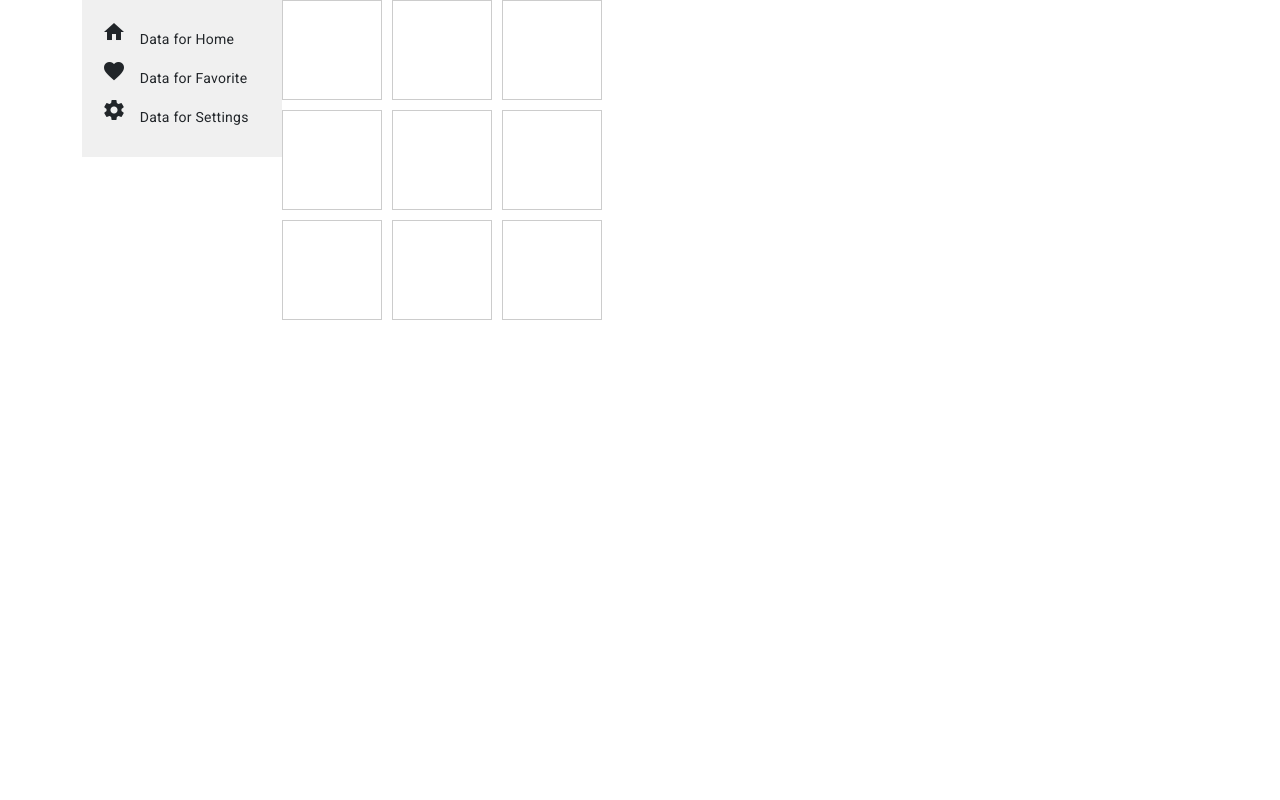
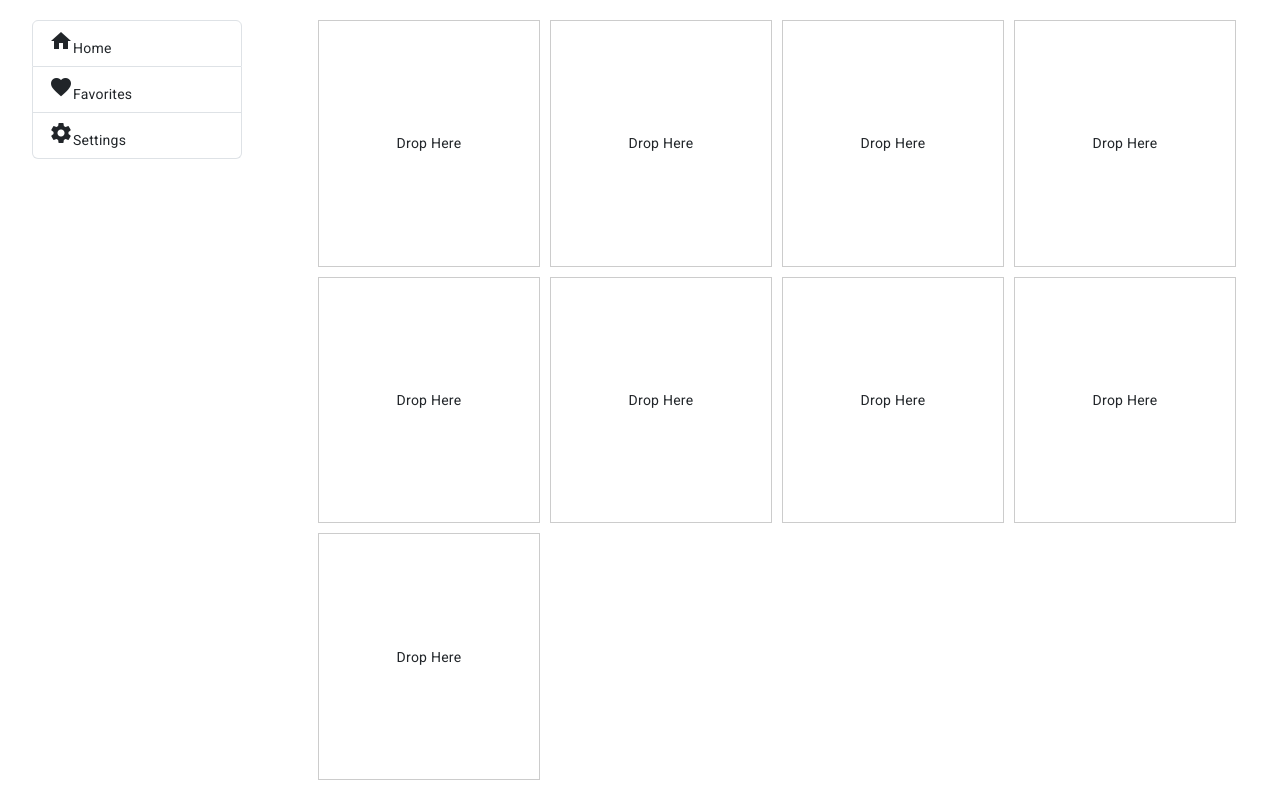
Before and after one commit to ImpulseCKS/dynamic-dashboard, an Angular app: page / in a window 1280 px wide. Built offline with nearby package versions, Linux system fonts and the light colour scheme.

Commit message:
Completed basic page structure and base functionality

```diff
--- a/src/app/app.component.css
+++ b/src/app/app.component.css
@@ -1,3 +1,3 @@
-.container {
-    display: flex;
+.full-height {
+    height: 100vh;
 }
--- a/src/app/app.component.html
+++ b/src/app/app.component.html
@@ -1,4 +1,10 @@
-<div class="container">
-  <app-sidebar></app-sidebar>
-  <app-main-page></app-main-page>
+<div class="container-fluid">
+  <div class="row full-height">
+    <div class="col-auto full-height">
+      <app-sidebar></app-sidebar>
+    </div>
+    <div class="col full-height">
+      <app-main-page></app-main-page>
+    </div>
+  </div>
 </div>
--- a/src/app/app.module.ts
+++ b/src/app/app.module.ts
@@ -7,6 +7,7 @@ import { DragDropModule } from '@angular/cdk/drag-drop';
 import { SidebarComponent } from './sidebar/sidebar.component';
 import { MainPageComponent } from './main-page/main-page.component';
 import { MatIconModule } from '@angular/material/icon';
+import { NgbModule } from '@ng-bootstrap/ng-bootstrap';
 
 @NgModule({
   declarations: [
@@ -18,7 +19,8 @@ import { MatIconModule } from '@angular/material/icon';
     BrowserModule,
     AppRoutingModule,
     DragDropModule,
-    MatIconModule
+    MatIconModule,
+    NgbModule
   ],
   providers: [],
   bootstrap: [AppComponent]
--- a/src/app/main-page/main-page.component.css
+++ b/src/app/main-page/main-page.component.css
@@ -1,27 +1,23 @@
-/* main-page.component.css */
-
 .grid-container {
     display: grid;
-    grid-template-columns: repeat(3, 1fr);
-    /* 3 column grid */
+    grid-template-columns: repeat(auto-fill, minmax(200px, 1fr));
     grid-gap: 10px;
-    /* Gap between grid cells */
+    padding: 20px;
+    height: 100%;
 }
 
 .grid-cell {
     min-height: 100px;
-    min-width: 100px;
-    /* Minimum height of each grid cell */
     border: 1px solid #ccc;
-    /* Border around each grid cell */
     display: flex;
     justify-content: center;
     align-items: center;
 }
 
-.grid-cell img {
-    max-width: 80%;
-    /* Maximum width for dropped icons */
-    max-height: 80%;
-    /* Maximum height for dropped icons */
+.grid-cell span {
+    cursor: pointer;
 }
+
+.full-height {
+    height: 100vh;
+}
--- a/src/app/main-page/main-page.component.html
+++ b/src/app/main-page/main-page.component.html
@@ -1,7 +1,16 @@
-<div class="grid-container" (drop)="onDrop($event)" (dragover)="onDragOver($event)">
-  <div class="grid-cell" *ngFor="let cell of gridCells; let i = index" cdkDropList>
-    <ng-container *ngIf="cell.icon">
-      <img [src]="cell.icon" alt="Dropped Icon">
-    </ng-container>
-  </div>
+<div class="container-fluid">
+    <div class="row full-height">
+        <div class="col full-height">
+            <div class="grid-container" (dragover)="onDragOver($event)">
+                <div class="grid-cell" *ngFor="let cell of gridCells; let i = index" (drop)="onDrop($event, i)">
+                    <ng-container *ngIf="cell.itemName">
+                        <mat-icon>{{ cell.itemName }}</mat-icon>
+                    </ng-container>
+                    <ng-container *ngIf="!cell.itemName">
+                        <span>Drop Here</span>
+                    </ng-container>
+                </div>
+            </div>
+        </div>
+    </div>
 </div>
--- a/src/app/main-page/main-page.component.ts
+++ b/src/app/main-page/main-page.component.ts
@@ -21,10 +21,11 @@ export class MainPageComponent implements OnInit {
     this.gridCells = [{}, {}, {}, {}, {}, {}, {}, {}, {}];
   }
 
-  onDrop(event: DragEvent) {
+  onDrop(event: DragEvent, cellIndex: number) {
     event.preventDefault();
     const item = event.dataTransfer?.getData('text/plain');
     this.dragDropService.dropItem(item ? item : '');
+    this.gridCells[cellIndex].itemName = item;
   }
 
   onDragOver(event: DragEvent) {
--- a/src/app/sidebar/sidebar.component.css
+++ b/src/app/sidebar/sidebar.component.css
@@ -1,32 +1,8 @@
 .sidebar {
-    width: 200px;
-    /* Adjust the width as needed */
-    background-color: #f0f0f0;
-    /* Background color of the sidebar */
     padding: 20px;
-    /* Padding around the content */
+    width: 250px;
 }
 
-.sidebar ul {
-    list-style-type: none;
-    /* Remove bullet points from the list */
-    padding: 0;
-    margin: 0;
+.list-group-item {
+    cursor: pointer;
 }
-
-.sidebar li {
-    cursor: grab;
-    /* Change cursor to indicate draggable */
-    margin-bottom: 10px;
-    /* Add space between list items */
-}
-
-.sidebar li:hover {
-    background-color: #ddd;
-    /* Change background color on hover */
-}
-
-.sidebar mat-icon {
-    margin-right: 10px;
-    /* Add space between icon and text */
-}
--- a/src/app/sidebar/sidebar.component.html
+++ b/src/app/sidebar/sidebar.component.html
@@ -1,16 +1,10 @@
 <div class="sidebar">
-    <ul>
-        <li draggable="true" (dragstart)="onDragStart($event, 'Home')">
-            <mat-icon>home</mat-icon>
-      Data for Home
-    </li>
-        <li draggable="true" (dragstart)="onDragStart($event, 'Favorite')">
-            <mat-icon>favorite</mat-icon>
-      Data for Favorite
-    </li>
-        <li draggable="true" (dragstart)="onDragStart($event, 'settings')">
-            <mat-icon>settings</mat-icon>
-      Data for Settings
-    </li>
-    </ul>
+  <ul class="list-group">
+    <li class="list-group-item" draggable="true" (dragstart)="onDragStart($event, 'home')">
+      <mat-icon>home</mat-icon>Home</li>
+    <li class="list-group-item" draggable="true" (dragstart)="onDragStart($event, 'favorites')">
+      <mat-icon>favorites</mat-icon>Favorites</li>
+    <li class="list-group-item" draggable="true" (dragstart)="onDragStart($event, 'settings')">
+      <mat-icon>settings</mat-icon>Settings</li>
+  </ul>
 </div>
```
Also changed, not shown: 1 other file (tests, documents, lock files or other folders).
